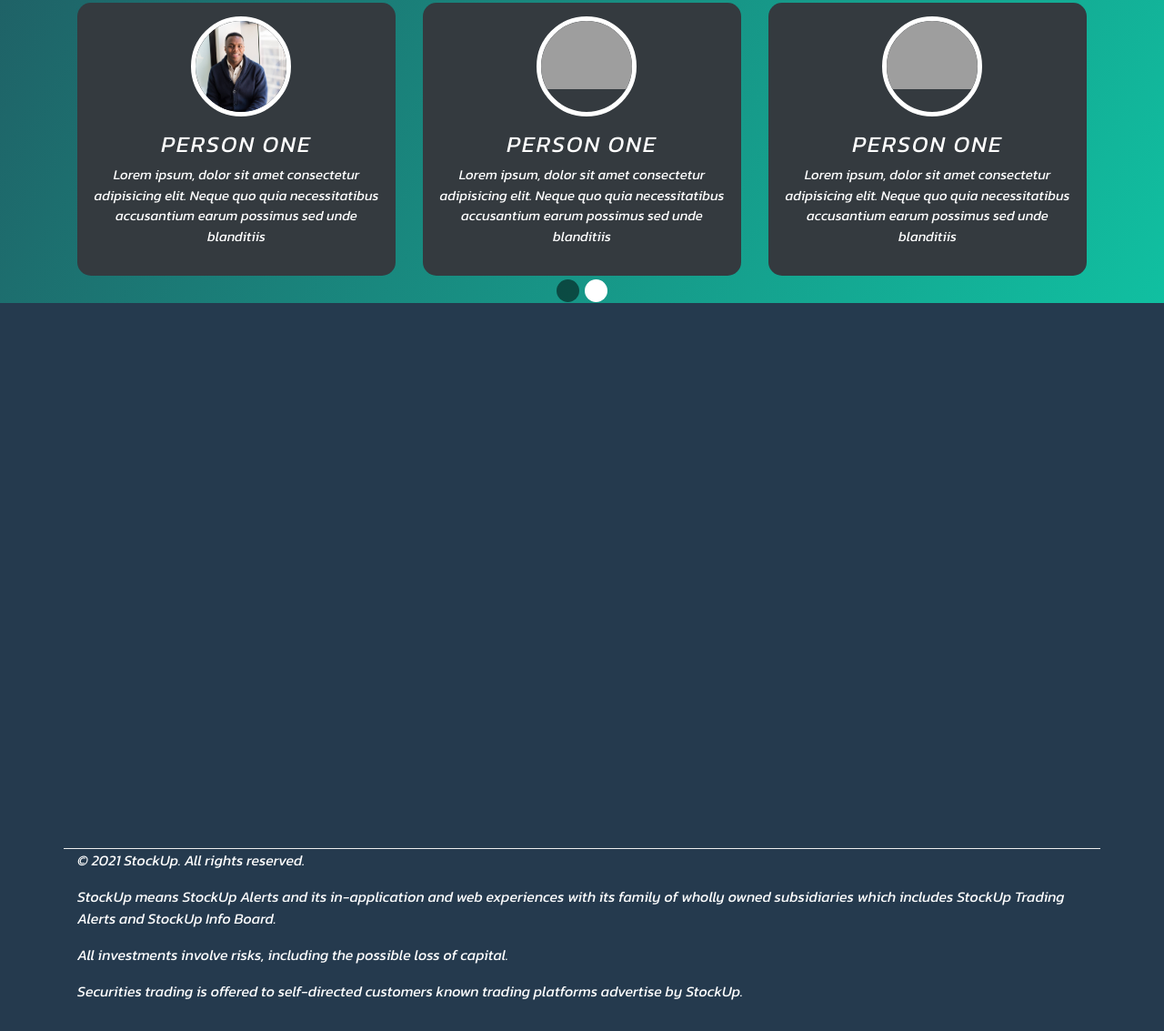
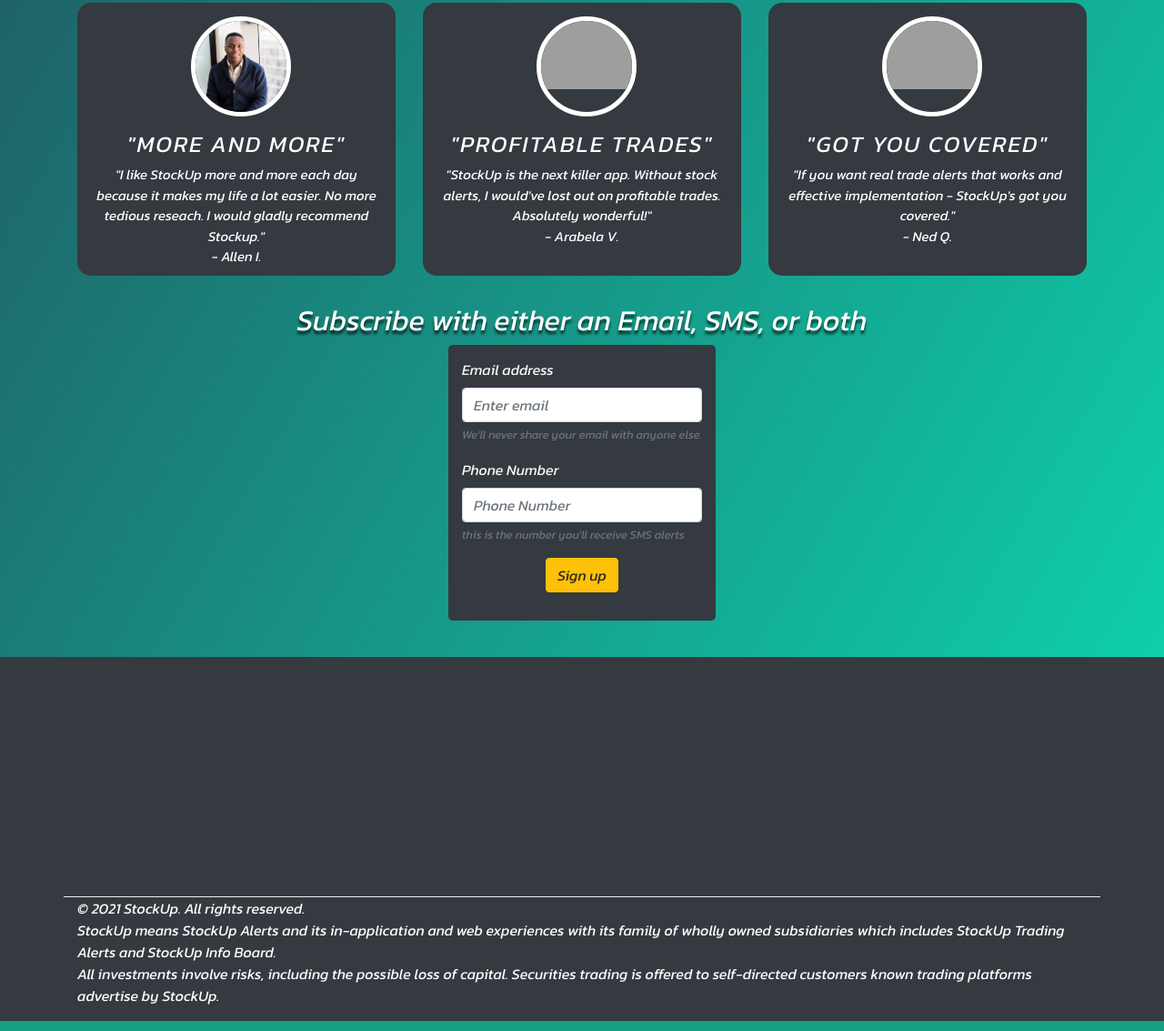
Before and after one commit to JcCode777/stockUp, a website: page index.html in a window 1280 px wide. Shown: the part 1099-2232 px from the top of the page at 91% size. Drawn offline with nearby package versions, Linux system fonts and the light colour scheme; grey boxes are pictures that could not be loaded.

Commit message:
subscribeForm

```diff
--- a/styles.css
+++ b/css/styles.css
@@ -1,5 +1,5 @@
 .hero {
-  background-image: url("img/street.jpg");
+  background-image: url("../img/street.jpg");
   height: 95vh;
   background-size: cover;
   background-position: center;
@@ -18,7 +18,7 @@
   width: 100%;
   /* opacity: 0;
   transition: 0.3s ease; */
-  background-image: url("img/stock2.svg");
+  background-image: url("../img/stock2.svg");
   background-repeat: no-repeat;
   background-size: 40%;
 }
@@ -45,7 +45,7 @@
     width: 100%;
     /* opacity: 0;
     transition: 0.3s ease; */
-    background-image: url("img/stock2.svg");
+    background-image: url("../img/stock2.svg");
     background-repeat: no-repeat;
     background-size: 100%;
   }
@@ -87,13 +87,13 @@
 
 }
 footer{
-  height:100vh;
-  background-color: #253a4e;
+  height:50vh;
+  background-color: #343A3F;
 }
 .row-content {
   padding: 50px 0;
   border-bottom: 1px ridge;
-  min-height: 600px;
+  min-height: 33vh;
 }
 .space{
   text-shadow: 0px 4px 3px rgba(0, 0, 0, 0.7);
@@ -138,12 +138,12 @@
   position:relative;
   margin-bottom: 30px;
 }
-.carousel-indicators{
+/*.carousel-indicators{
   left:0;
   top:auto;
   bottom: -15px;
 }
-.carousel-indicators li{
+ .carousel-indicators li{
   background:#000;
   border-radius:50%;
   height: 5px;
@@ -152,3 +152,14 @@
 .carousel-indicators .active{
   background: #fff;
 }
+*/
+div form{
+  border-radius: 5px;
+  background:#343A3F;
+  padding: 15px;
+  margin-bottom: 40px;
+}
+.modal-header{
+  background-image: linear-gradient(to bottom right, #253a4e, #0cddb3);
+  color:#fff;
+}
--- a/index.html
+++ b/index.html
@@ -12,7 +12,7 @@
   <link rel="preconnect" href="https://fonts.gstatic.com">
   <link href="https://fonts.googleapis.com/css2?family=Kanit:ital@1&display=swap" rel="stylesheet">
 
-  <link rel="stylesheet" href="/styles.css" />
+  <link rel="stylesheet" href="/css/styles.css" />
   <link href="https://fonts.googleapis.com/css2?family=Abril+Fatface&display=swap" rel="stylesheet" />
   <link rel="stylesheet" href="node_modules/font-awesome/css/font-awesome.min.css" />
 </head>
@@ -46,11 +46,12 @@
 
     <div class="promo">
       <p>
-        Great news <i class="fa fa-bullhorn"></i><a class="promo2" href="#">Subscribe today for free!</a>
+        Great news <i class="fa fa-bullhorn"></i><a class="promo2" href="#subscribe">Subscribe today for free!</a>
       </p>
     </div>
-    <!-- ========== End Navbar ======== -->
+
   </header>
+  <!-- ========== End Navbar ======== -->
   <!-- =========LoginModal========= -->
   <div id="loginModal" class="modal fade" role="dialog">
     <div class="modal-dialog" role="document">
@@ -85,7 +86,7 @@
                 <button type="button" class="btn btn-secondary btn-sm ml-auto" data-dismiss="modal">
                   Cancel
                 </button>
-                <button type="submit" class="btn btn-primary btn-sm ml-1">
+                <button type="submit" class="btn btn-warning btn-sm ml-1">
                   Sign in
                 </button>
               </div>
@@ -108,7 +109,7 @@
   </main>
 
   <div class="container" id="features" >
-      <div class="row">
+      <div class="row ">
         <div class="col">
           <h2 class="one-h2">Stay updated and informed on the latest stocks and cryptocurrency!</h2>
         </div>
@@ -142,10 +143,10 @@
       <div class="col text-center one-h2"><h2>Testimonials</h2></div>
         <div class="col-md-12">
           <div id="" class="carousel slide" data-ride="carousel">
-            <ol class="carousel-indicators">
+            <!-- <ol class="carousel-indicators">
               <li data-target="#" data-slide-to="0" class="active"></li>
               <li data-target="#" data-slide-to="1"></li>
-            </ol>
+            </ol> -->
             <div class="carousel-inner">
               <div class="carousel-item active">
                 <div class="row">
@@ -153,9 +154,10 @@
                     <div class="single-box">
                     <div class="img-area"><img class="head" src="img/headshots/blackGirl.jpg" alt=""></div>
                     <div class="img-text">
-                      <h2>Person one</h2>
-                      <p>Lorem ipsum, dolor sit amet consectetur adipisicing elit. Neque quo quia necessitatibus
-                        accusantium earum possimus sed unde blanditiis</p>
+                      <h2>"So pleased..."</h2>
+                      <p>"I'm good to go. StockUp should be nominated for service of the year.
+                        It fits our needs perfectly. Definitely worth the investment."
+                        <br>- Gerianne N.</p>
                     </div>
                     </div>
                   </div>
@@ -163,9 +165,10 @@
                     <div class="single-box">
                     <div class="img-area"><img class="head" src="img/headshots/whiteMan.jpg" alt=""></div>
                     <div class="img-text">
-                      <h2>Person one</h2>
-                      <p>Lorem ipsum, dolor sit amet consectetur adipisicing elit. Neque quo quia necessitatibus
-                        accusantium earum possimus sed unde blanditiis</p>
+                      <h2>"Good work!"</h2>
+                      <p>"No matter where you go, stockUp is the coolest, most happening thing around!
+                         Thanks guys, keep up the good work!"
+                      <br> - Reynold Q.</p>
                     </div>
                     </div>
                   </div>
@@ -173,9 +176,9 @@
                     <div class="single-box">
                     <div class="img-area"><img class="head" src="img/headshots/asianMan.jpg" alt=""></div>
                     <div class="img-text">
-                      <h2>Person one</h2>
-                      <p>Lorem ipsum, dolor sit amet consectetur adipisicing elit. Neque quo quia necessitatibus
-                        accusantium earum possimus sed unde blanditiis</p>
+                      <h2>"skyrocketed!"</h2>
+                      <p>"After using StockUp my portfolio skyrocketed!"
+                        <br>- Lee H.</p>
                     </div>
                     </div>
                   </div>
@@ -187,9 +190,10 @@
                     <div class="single-box">
                     <div class="img-area"><img  class="head" src="img/headshots/blackMan.jpg" alt=""></div>
                     <div class="img-text">
-                      <h2>Person one</h2>
-                      <p>Lorem ipsum, dolor sit amet consectetur adipisicing elit. Neque quo quia necessitatibus
-                        accusantium earum possimus sed unde blanditiis</p>
+                      <h2>"more and more"</h2>
+                      <p>"I like StockUp more and more each day because it makes my life a lot easier.
+                        No more tedious reseach. I would gladly recommend Stockup."
+                        <br>- Allen I.</p>
                     </div>
                     </div>
                   </div>
@@ -197,9 +201,10 @@
                     <div class="single-box">
                     <div class="img-area"><img class="head" src="img/headshots/latinaGirl.jpg" alt=""></div>
                     <div class="img-text">
-                      <h2>Person one</h2>
-                      <p>Lorem ipsum, dolor sit amet consectetur adipisicing elit. Neque quo quia necessitatibus
-                        accusantium earum possimus sed unde blanditiis</p>
+                      <h2>"profitable trades"</h2>
+                      <p>"StockUp is the next killer app. Without stock alerts,
+                        I would've lost out on profitable trades. Absolutely wonderful!"
+                        <br>- Arabela V.</p>
                     </div>
                     </div>
                   </div>
@@ -207,9 +212,9 @@
                     <div class="single-box">
                     <div class="img-area"><img  src="img/headshots/olderWhiteMan.jpg" alt=""></div>
                     <div class="img-text">
-                      <h2>Person one</h2>
-                      <p>Lorem ipsum, dolor sit amet consectetur adipisicing elit. Neque quo quia necessitatibus
-                        accusantium earum possimus sed unde blanditiis</p>
+                      <h2>"got you covered"</h2>
+                      <p>"If you want real trade alerts that works and effective implementation - StockUp's got you covered."
+                        <br>- Ned Q.</p>
                     </div>
                     </div>
                   </div>
@@ -219,13 +224,36 @@
           </div>
         </div>
       </div>
+      <!-- =========sign up form========== -->
+      <h2 class="one-h2" id="subscribe">Subscribe with either an Email, SMS, or both</h2>
+      <div class="row">
 
+        <div class="col d-flex justify-content-center text-light ">
+          <form class="">
+            <div class="form-group">
+              <label for="exampleInputEmail1">Email address</label>
+              <input type="email" class="form-control" id="exampleInputEmail1" aria-describedby="emailHelp" placeholder="Enter email">
+              <small id="emailHelp" class="form-text text-muted">We'll never share your email with anyone else.</small>
+            </div>
+            <div class="form-group">
+              <label for="exampleInputPassword1">Phone Number</label>
+              <input type="number" class="form-control" id="exampleInputPassword1" placeholder="Phone Number">
+              <small id="phoneHelp" class="form-text text-muted ">this is the number you'll receive SMS alerts</small>
+
+            </div>
+            <div class="text-center">
+            <button type="submit" class="btn btn-warning mb-3">Sign up</button>
+          </div>
+          </form>
+        </div>
+      </div>
 
   </div>
 
   <!-- <section class="overflow"></section> -->
   <footer>
     <div class="container">
+
       <div class="row row-content text-white">
         <div class="col">
 
@@ -234,11 +262,11 @@
 
       <div class="row text-white">
         <div class="col">
-          <p> &#169 2021 StockUp. All rights reserved.</p>
-          <p class="d-none d-md-block">StockUp means StockUp Alerts and its in-application and web experiences with its family of wholly owned
-            subsidiaries which includes StockUp Trading Alerts and StockUp Info Board.
+          <p> &#169 2021 StockUp. All rights reserved.
+          <span class="d-none d-md-block">StockUp means StockUp Alerts and its in-application and web experiences with its family of wholly owned
+            subsidiaries which includes StockUp Trading Alerts and StockUp Info Board.</span>
 
-          <p>All investments involve risks, including the possible loss of capital.</p>
+          All investments involve risks, including the possible loss of capital.
 
           Securities trading is offered to self-directed customers known trading platforms advertise by StockUp.</p>
         </div>
--- a/script.js
+++ b/script.js
@@ -2,4 +2,7 @@
     $("#loginButton").click(function(){
         $("#loginModal").modal("show")
       });
+    $(".carousel").carousel({
+      interval:7000
+    })
 });
```
Also changed, not shown: 1 other file.
